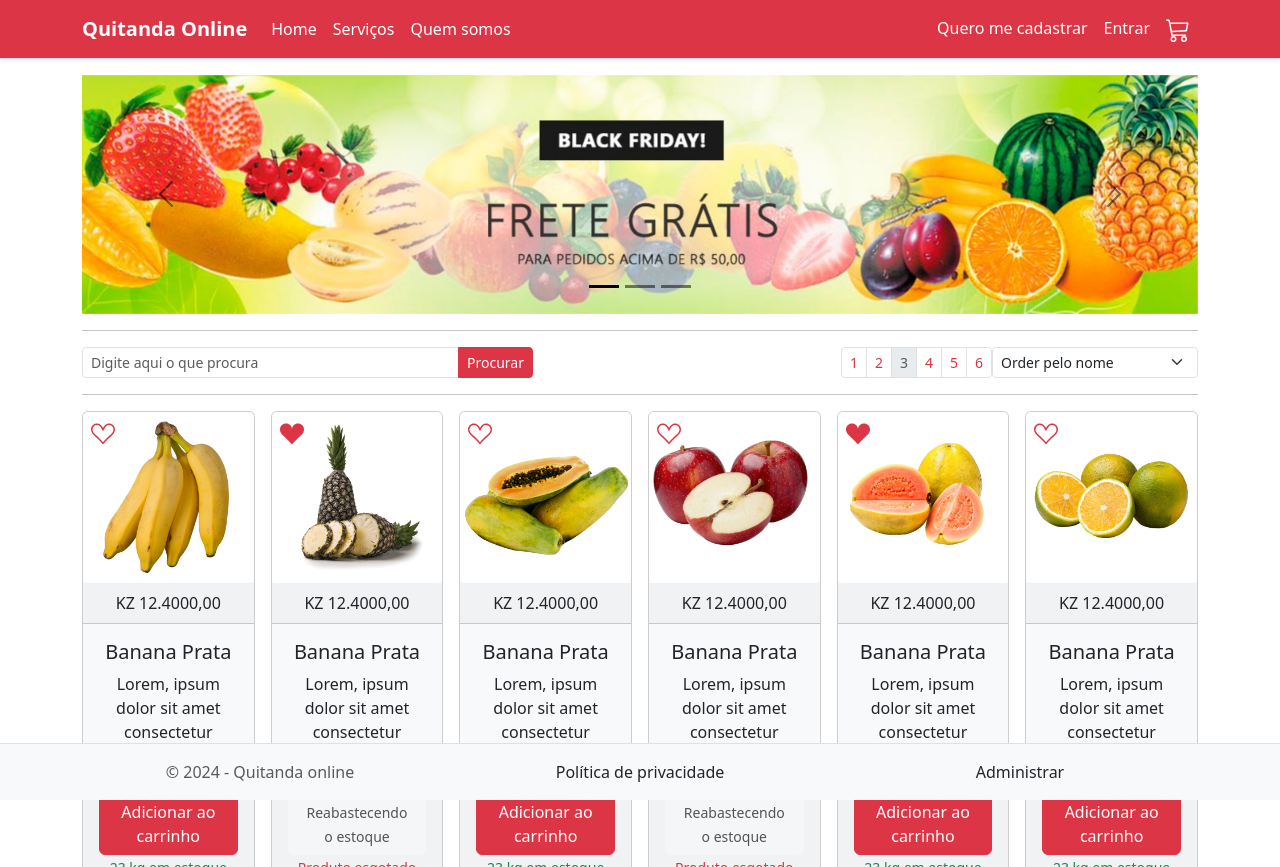
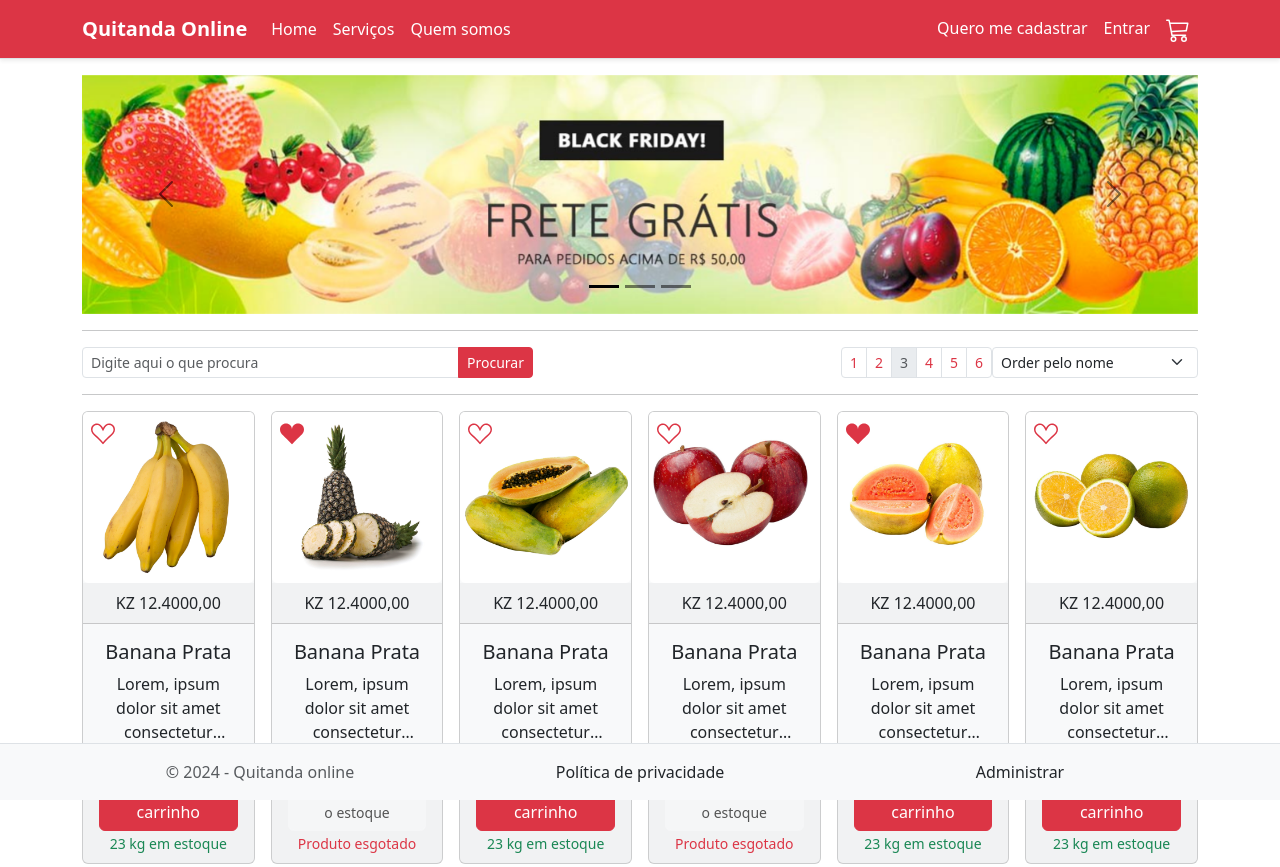
Before and after one commit to Vicente04Dev/Quitanta-Online, a website: page index.html in a window 1280 px wide. Shown: the top 867 px of the page. Drawn offline with nearby package versions, Linux system fonts and the light colour scheme.

Commit message:
Update styles.css

```diff
--- a/CSS/styles.css
+++ b/CSS/styles.css
@@ -6,7 +6,7 @@ body {
     min-height: 100vh;
 }
 
-p.lin3 {
+p.line3 {
     display: -webkit-box;
     -webkit-line-clamp: 3;
     -webkit-box-orient: vertical;
```
